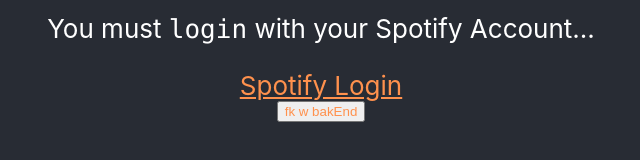
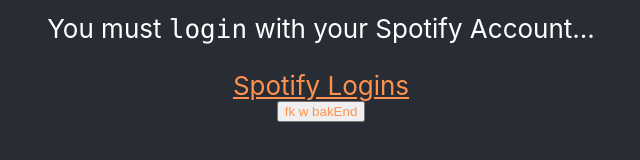
Before and after one commit to PuneethKpati/harmon.ny, a React (Create React App) app in the folder frontend/: page / in a window 1280 px wide. Shown: the part 506-666 px from the top of the page, without its empty margins (319-959 px from the left). Built offline with nearby package versions, Linux system fonts and the light colour scheme.

Commit message:
added axios handling

```diff
--- a/frontend/src/App.js
+++ b/frontend/src/App.js
@@ -6,7 +6,7 @@
 
   const linkClick = () => {
     axios
-    .get('http://localhost:5050/login/access_token', {'callback_uri':'bob', 'code':'bob'})
+    .post('http://localhost:5050/login/access_token', {'callback_uri':'bob', 'code':'bob'})
     .then((res) => {
       console.log(res.data)
     })
@@ -24,7 +24,7 @@
           target="_top"
           rel="noopener noreferrer"
         >
-          Spotify Login
+          Spotify Logins
         </a>
 
         <button
```
Also changed, not shown: 2 other files (tests, documents, lock files or other folders).
